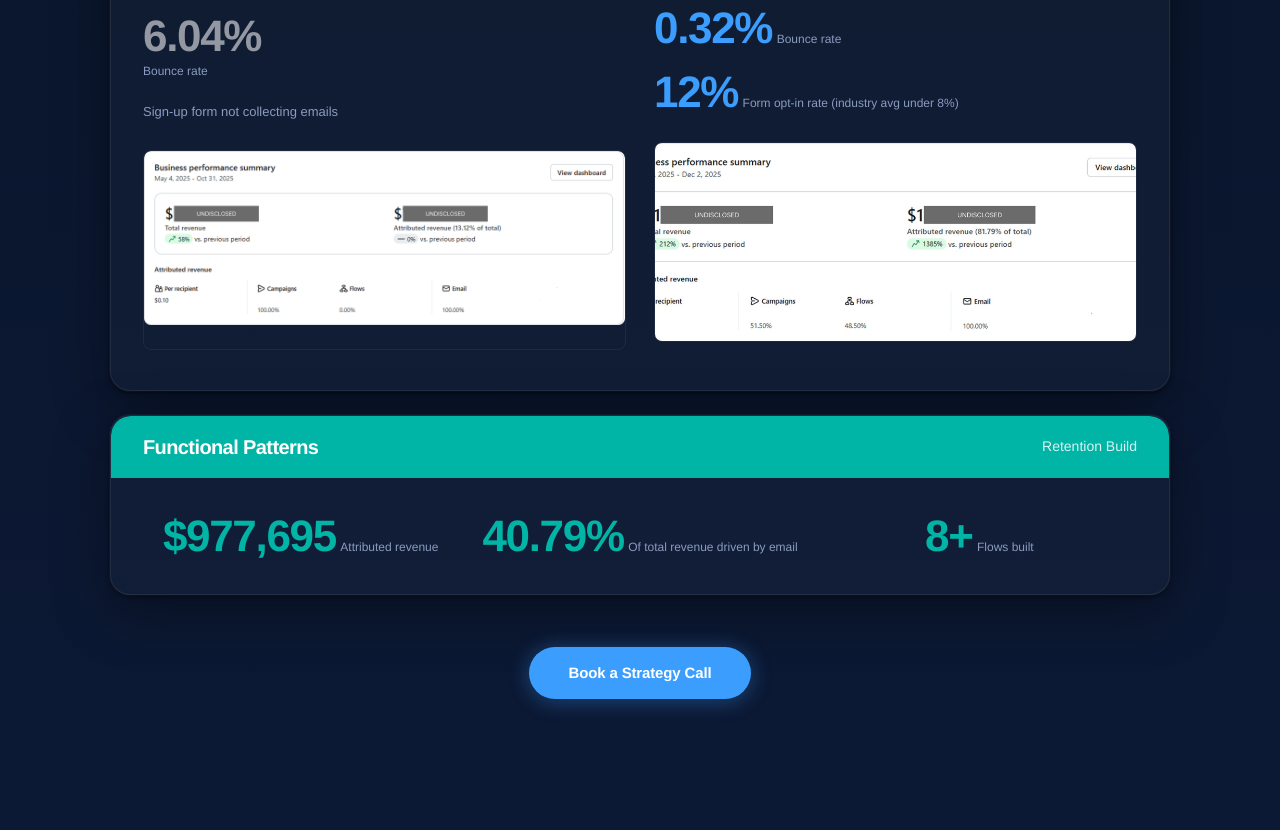
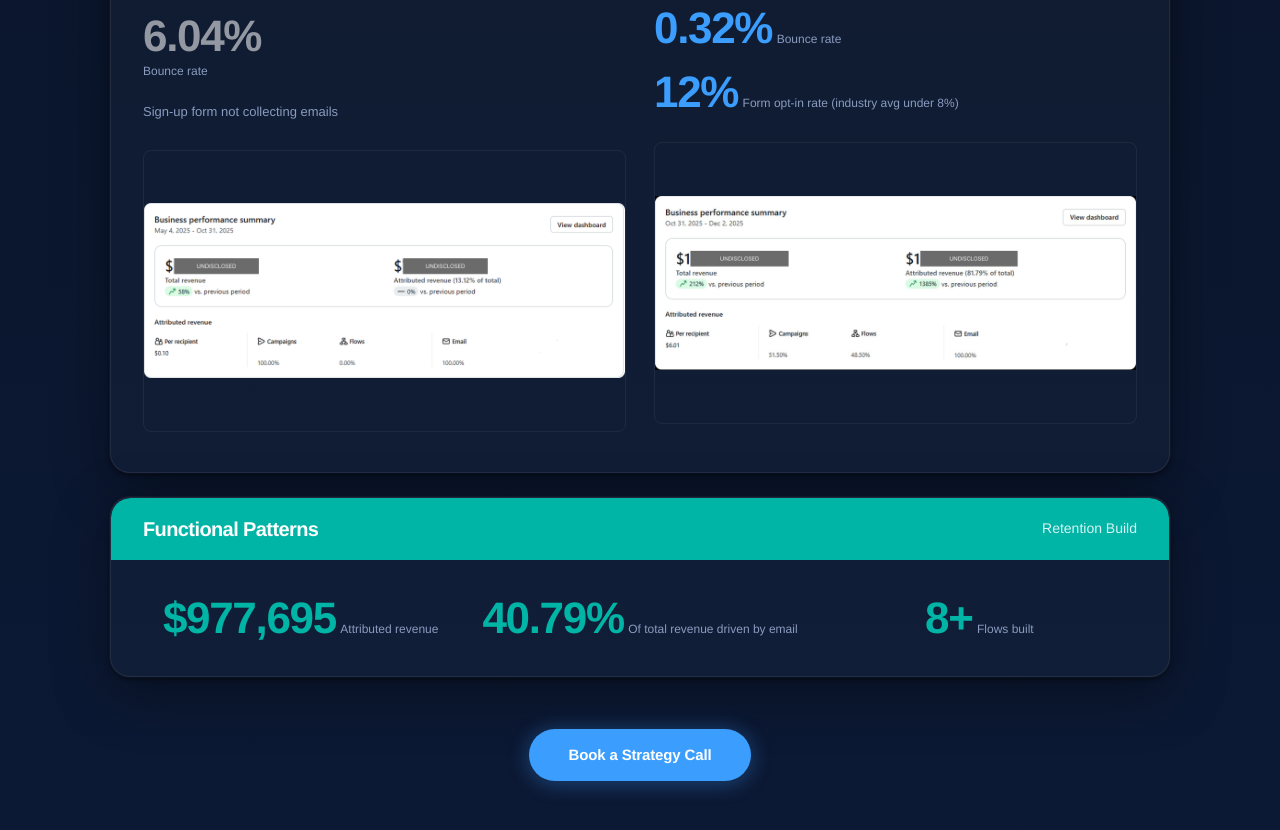
Before and after one commit to eesainbox/secondwave-site, a website: page index.html in a window 1280 px wide. Shown: the part 3848-4678 px from the top of the page. Drawn offline with nearby package versions, Linux system fonts and the light colour scheme.

Commit message:
case study image heights matched

```diff
--- a/index.html
+++ b/index.html
@@ -898,12 +898,11 @@
             </div>
           </div>
           <!-- Klaviyo before dashboard -->
-          <div style="margin-top:28px;border-radius:8px;overflow:hidden;
-                      border:1px solid rgba(255,255,255,0.06);height:200px;" class="cs-img-crop">
+          <div style="margin-top:28px;display:flex;align-items:flex-start;width:100%;border-radius:8px;overflow:hidden;border:1px solid rgba(255,255,255,0.06);" class="cs-img-crop">
             <img src="/brand_assets/klaviyo_before (2).png"
                  alt="Klaviyo dashboard — before"
                  loading="lazy"
-                 style="width:100%;height:auto;object-fit:contain;display:block;">
+                 style="width:100%;height:280px;object-fit:contain;object-position:center;display:block;border-radius:8px;">
           </div>
         </div>
 
@@ -944,12 +943,11 @@
             </div>
           </div>
           <!-- Klaviyo after dashboard -->
-          <div style="margin-top:28px;border-radius:8px;overflow:hidden;
-                      border:1px solid rgba(255,255,255,0.06);height:200px;" class="cs-img-crop">
+          <div style="margin-top:28px;display:flex;align-items:flex-start;width:100%;border-radius:8px;overflow:hidden;border:1px solid rgba(255,255,255,0.06);" class="cs-img-crop">
             <img src="/brand_assets/klaviyo_after.png"
                  alt="Klaviyo dashboard — after"
                  loading="lazy"
-                 style="width:100%;height:200px;object-fit:cover;object-position:top;">
+                 style="width:100%;height:280px;object-fit:contain;object-position:center;display:block;border-radius:8px;">
           </div>
         </div>
       </div>
```
